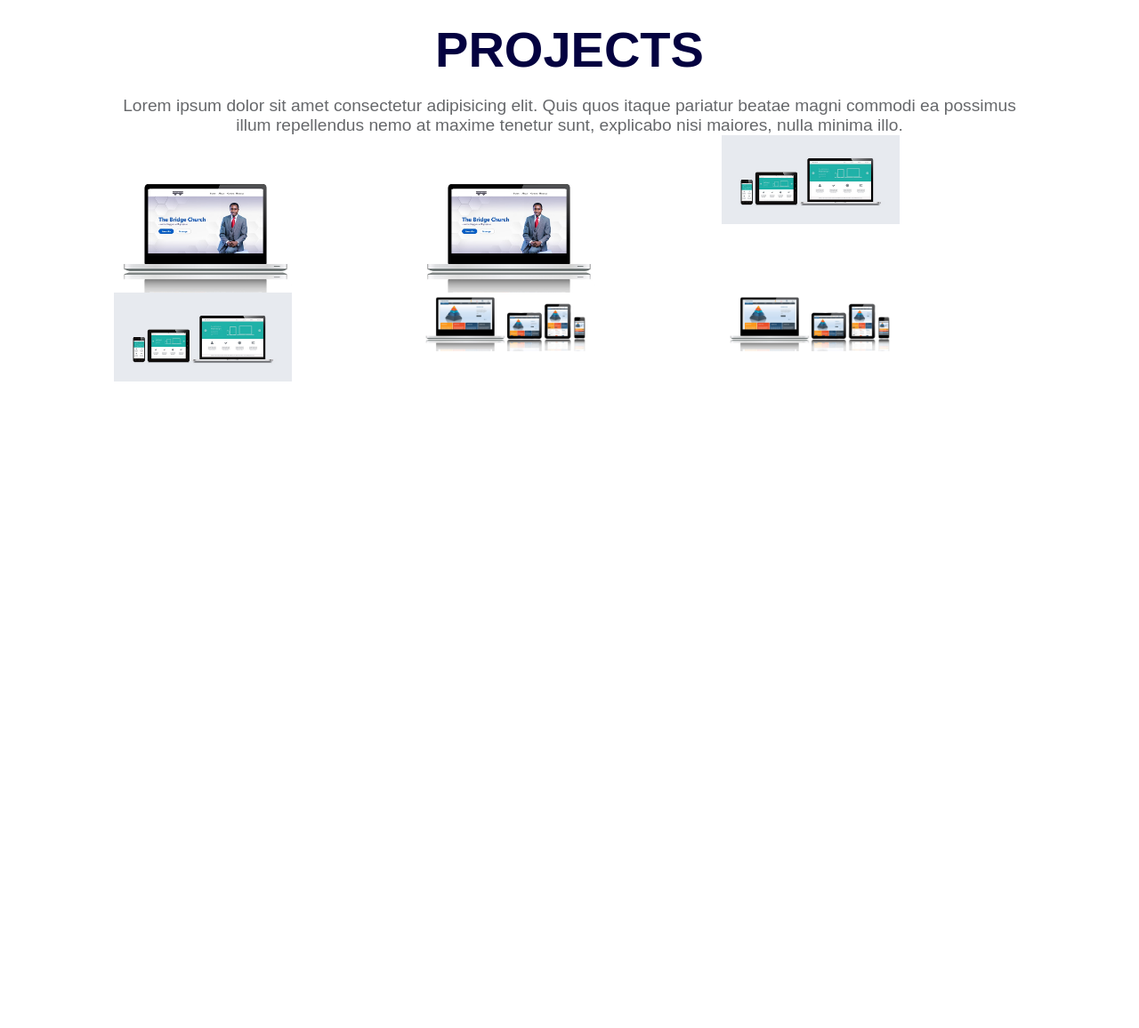
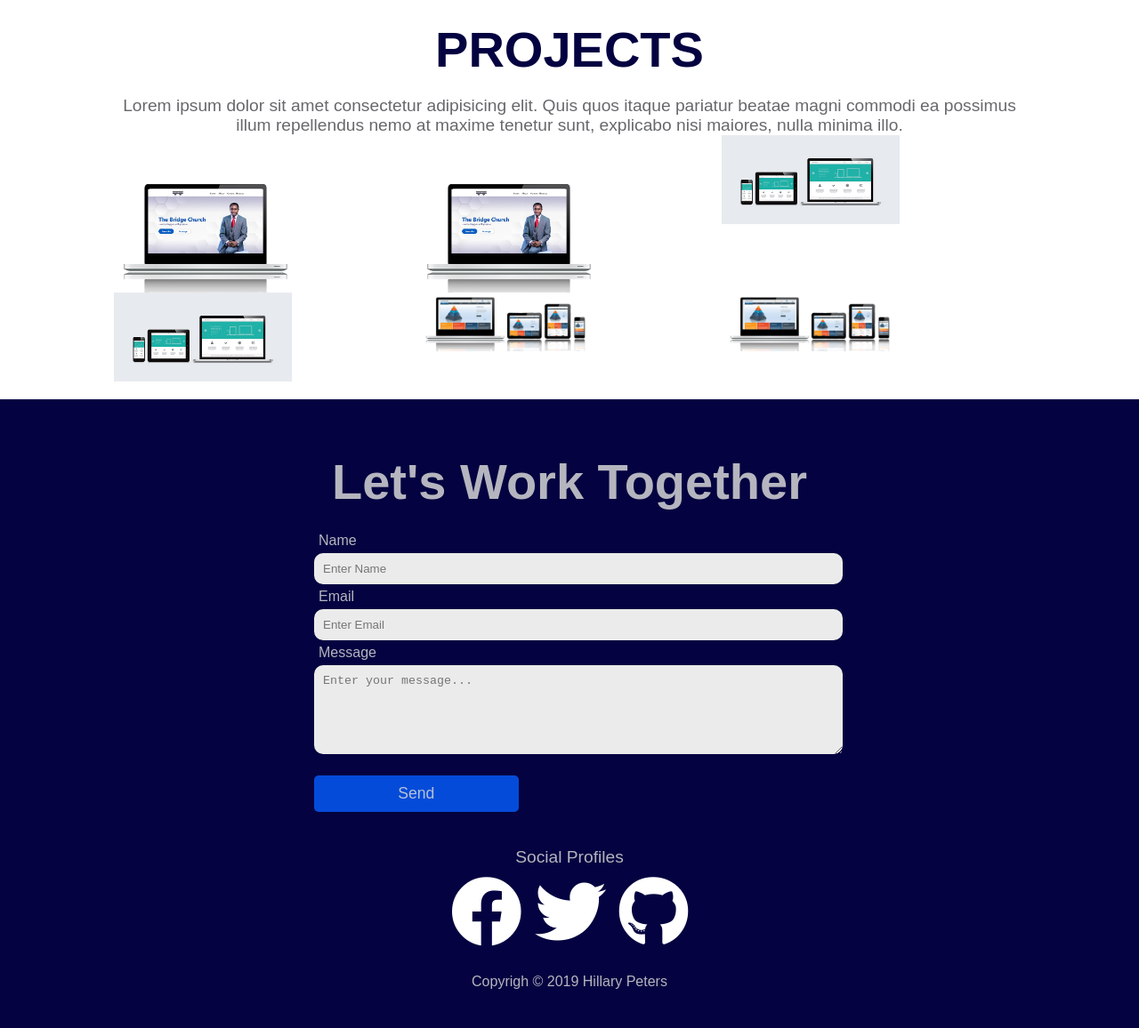
Before and after one commit to hillarykings/Personal-Portfolio, a plain HTML site: page index.html in a window 1280 px wide. Shown: the part 897-2053 px from the top of the page at 89% size. Before the commit the page ends 1346 px from the top, so only its background shows below. Drawn offline with Linux system fonts and the light colour scheme.

Commit message:
added contact form and footer with some css style

```diff
--- a/index.html
+++ b/index.html
@@ -63,6 +63,42 @@
              </div>
          </section>
      </div>
+    <section class="footer-section">
+        <div class="footer">
+           <div class="contact-me">
+                <h3>Let's Work Together</h3>
+                <form action="">
+                    <div class="form-group">
+                        <label for="name">Name</label>
+                        <input class="form-control" type="text" placeholder="Enter Name">
+                    </div>
+                    <div class="form-group">
+                        <label for="Email">Email</label>
+                        <input class="form-control" type="email" placeholder="Enter Email">
+                    </div>
+                    <div class="form-group">
+                        <label for="messae">Message</label>
+                        <textarea class="form-control" name="message" id="textarea" placeholder="Enter your message..."></textarea>
+                    </div>
+                    <div class="form-group">
+                        <input type="submit" value="Send" id="form-submit">
+                    </div>
+                </form>
+           </div>
 
+            <div class="footer-div">
+                <small>Social Profiles</small>
+                <ul class="nav-items">
+                    <li id="profile"><a href="#"><i class="fab fa-facebook"></i></a></li>
+                    <li id="profile"><a href="#"><i class="fab fa-twitter"></i></a></li>
+                    <li id="profile"><a href="#"><i class="fab fa-github"></i></a></li>
+                </ul>
+                <footer>
+                    <p>Copyrigh &copy; 2019 Hillary Peters</p>
+                </footer>
+            </div>
+
+        </div>
+    </section>
 </body>
 </html>
--- a/style.css
+++ b/style.css
@@ -50,7 +50,7 @@ body {
     list-style: none;
     text-decoration: none;
     padding: 10px 5px;
-    font-size: 1.2em;
+    font-size: 2em;
     font-family: sans-serif;
 }
 
@@ -61,7 +61,6 @@ body {
     display: flex;
     align-items: center;
     width: 60%;
-    background: var(--main-bg-color);
     padding: 40px;
     margin: auto;
     color: var(--main-txt-color);
@@ -86,17 +85,22 @@ hr {
 
 .info {
     padding: 10px;
+    font-size: 2em;
 }
 
-.typo {
+/* .typo {
     width: 80%;
     margin: auto;
+} */
+.social-profile {
+    font-size: 1.5em;
 }
 
 #profile {
     list-style: none;
     display: inline-block;
     padding: 10px 5px;
+    font-size: 2em;
 }
 
 #profile i {
@@ -138,6 +142,70 @@ hr {
     color: var(--main-txt-color2);
 }
 
+/* Footer section */
+
+.footer-section {
+    background: var(--main-dark-color);
+    display: flex;
+    justify-content: center;
+    padding: 40px;
+    min-height: 200px;
+}
+
+.footer-section h3 {
+    font-size: 3.5em;
+    padding: 20px;
+}
+
+.footer-section i {
+    font-size: 2.5em;
+}
+
+.footer-section small {
+    font-size: 1.2em;
+    padding: 10px;
+}
+
+.footer-section footer {
+    padding: 20px;
+}
+
+.footer-div {
+    text-align: center;
+    padding: 20px;
+}
+
+/* Footer contact form section */
+
+.form-group label {
+    display: block;
+    padding: 5px;
+}
+
+.form-control {
+    padding: 10px;
+    width: 100%;
+    border-radius: 10px;
+    border: none;
+    background: var(--main-inputs-bg-color);
+}
+
+#form-submit {
+    justify-items: center;
+    width: 40%;
+    border: none;
+    background: var(--main-btn-bg-color);
+    color: var(--main-txt-color);
+    font-size: 1.1em;
+    border-radius: 5px;
+    margin: 20px auto;
+    text-align: center;
+    padding: 10px;
+}
+
+#textarea {
+    height: 80px;
+}
 
 
 
@@ -162,8 +230,6 @@ hr {
     }
      .card {
          width: 60%;
-         display: grid;
-         background: var(--main-bg-color);
          padding: 40px;
          margin: auto;
          color: var(--main-txt-color);
@@ -189,8 +255,6 @@ hr {
     }
 
     .card {
-          display: grid;
-          background: var(--main-bg-color);
           padding: 40px;
           margin: auto;
           color: var(--main-txt-color);
@@ -216,7 +280,6 @@ hr {
     }
 
         .card {
-            background: var(--main-bg-color);
             padding: 40px;
             margin: auto;
             color: var(--main-txt-color);
@@ -245,7 +308,6 @@ hr {
         width: 100%;
     }
     .card {
-        background: var(--main-bg-color);
         padding: 40px;
         margin: auto;
         color: var(--main-txt-color);
```
